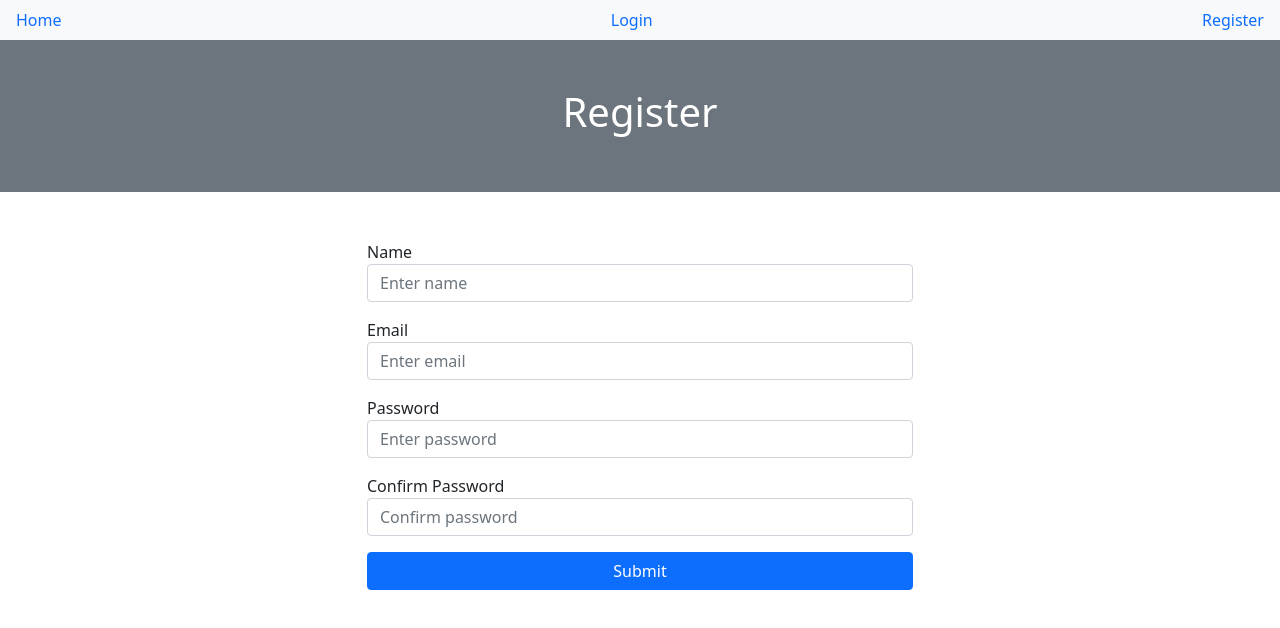
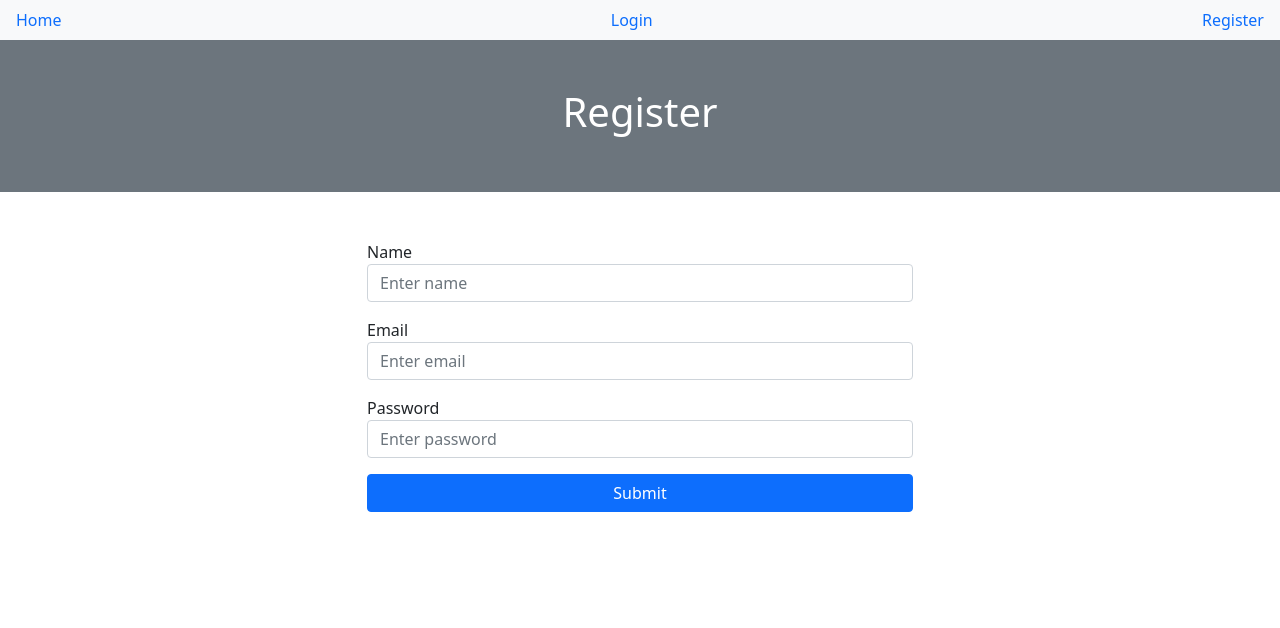
Before and after one commit to femmor/hotel-booking, a React (Create React App) app in the folder client/: page /register in a window 1280 px wide. Shown: the top 628 px of the page. Built offline with nearby package versions, Linux system fonts and the light colour scheme.

Commit message:
Remove confirm password field

```diff
--- a/client/src/components/RegisterForm.js
+++ b/client/src/components/RegisterForm.js
@@ -1,5 +1,5 @@
 const RegisterForm = ({ handleSubmit, credentials, handleChange }) => {
-  const { name, email, password, password2 } = credentials;
+  const { name, email, password } = credentials;
 
   return (
     <form onSubmit={handleSubmit}>
@@ -36,17 +36,6 @@ const RegisterForm = ({ handleSubmit, credentials, handleChange }) => {
           onChange={handleChange}
         />
       </div>
-      <div className="form-group mb-3">
-        <label htmlFor="name">Confirm Password</label>
-        <input
-          type="password"
-          className="form-control"
-          placeholder="Confirm password"
-          name="password2"
-          value={password2}
-          onChange={handleChange}
-        />
-      </div>
       <button className="btn btn-primary w-100 mb-3" type="submit">
         Submit
       </button>
```
